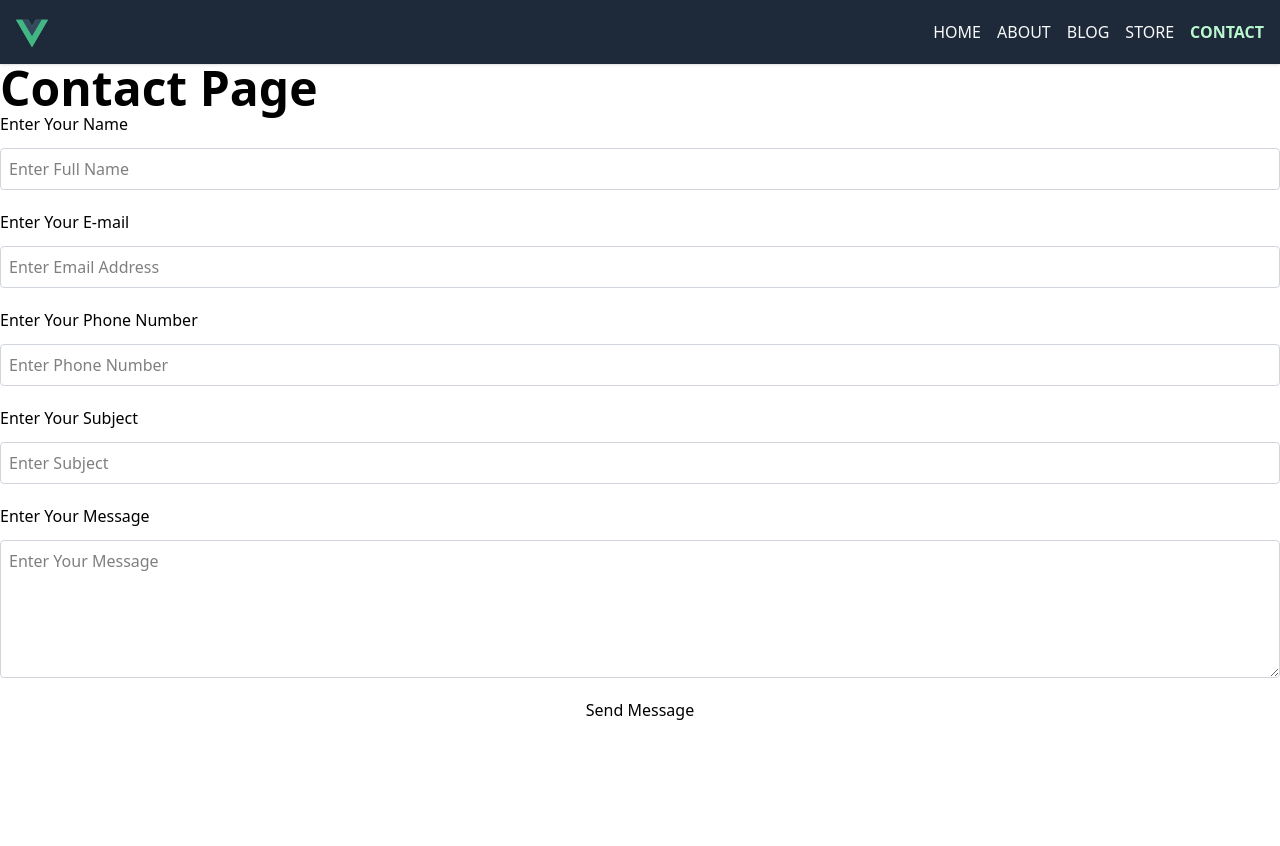
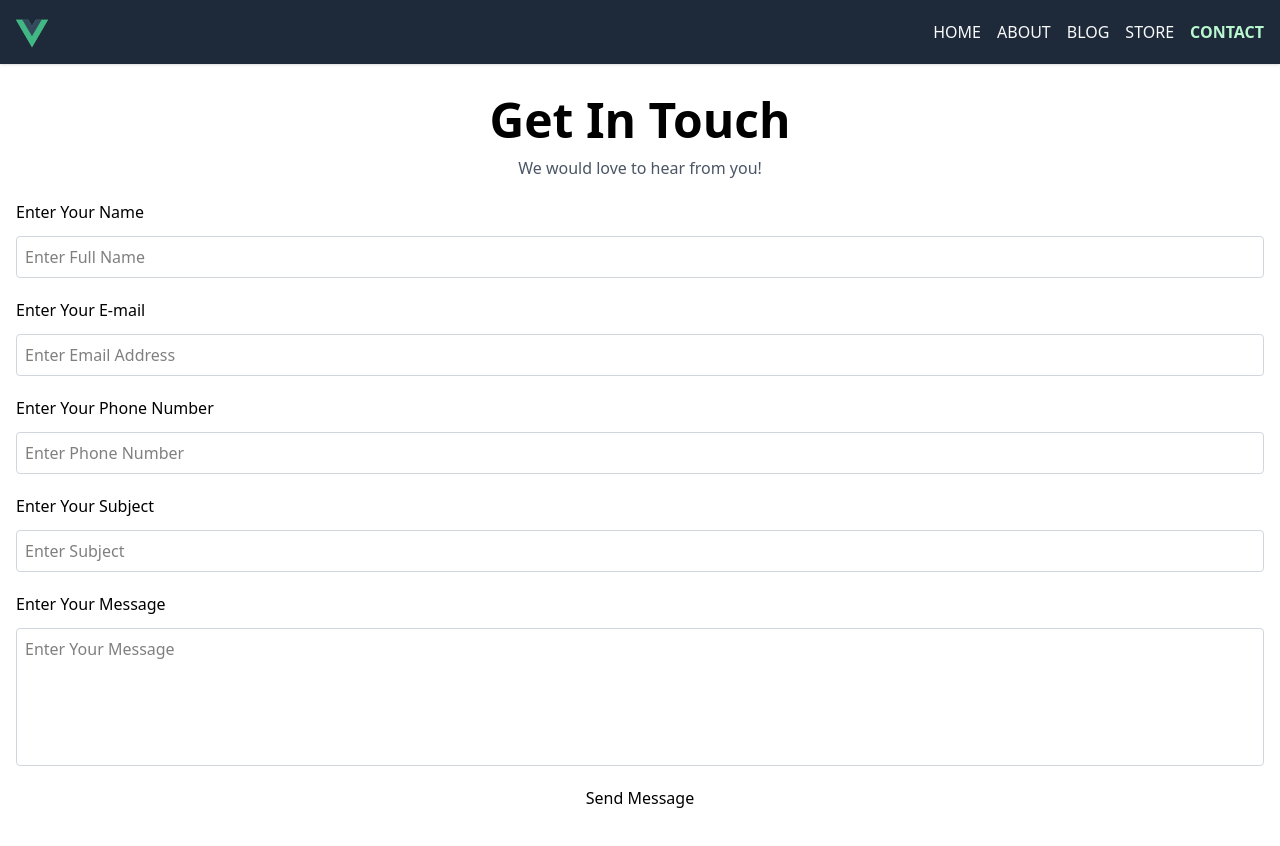
Before and after one commit to it27427/vue-3, a Vue app: page /contact in a window 1280 px wide. Shown: the top 846 px of the page. Before the commit the page ends 800 px from the top, so only its background shows below. Built offline with nearby package versions, Linux system fonts and the light colour scheme.

Commit message:
contact form class updated

```diff
--- a/src/assets/tailwind.css
+++ b/src/assets/tailwind.css
@@ -4,3 +4,7 @@
 .router-link-exact-active {
   @apply text-green-200 font-bold;
 }
+
+textarea {
+  resize: none;
+}
--- a/src/components/ContactForm.vue
+++ b/src/components/ContactForm.vue
@@ -34,7 +34,7 @@
         rows="5"></textarea>
     </div>
 
-    <button type="submit" class="btn-lg border-t-cyan-400 transition-all hover:bg-cyan-400">
+    <button type="submit" class="border-t-cyan-400 transition-all focus:border-t-cyan-400 hover:bg-cyan-400">
       Send Message
     </button>
   </form>
--- a/src/views/Contact.vue
+++ b/src/views/Contact.vue
@@ -3,9 +3,14 @@ import ContactForm from "@/components/ContactForm.vue";
 </script>
 
 <template>
-  <div>
-    <h1 class="text-5xl font-bold text-black">Contact Page</h1>
+  <div class="container mx-auto px-4 py-8">
+    <div class="mb-8">
+      <div class="flex flex-col items-center justify-center gap-3 pb-5">
+        <h1 class="text-5xl font-bold text-black">Get In Touch</h1>
+        <p class="text-gray-600">We would love to hear from you!</p>
+      </div>
 
-    <ContactForm />
+      <ContactForm />
+    </div>
   </div>
 </template>
--- a/tailwind.config.js
+++ b/tailwind.config.js
@@ -2,6 +2,16 @@ module.exports = {
   content: ["./src/**/*.{vue,js,ts,jsx,tsx}"],
   theme: {
     extend: {},
+    container: {
+      center: true,
+
+      padding: {
+        default: "1rem",
+        sm: "2rem",
+        lg: "4rem",
+        xl: "5rem",
+      },
+    },
   },
   plugins: [],
 };
```
